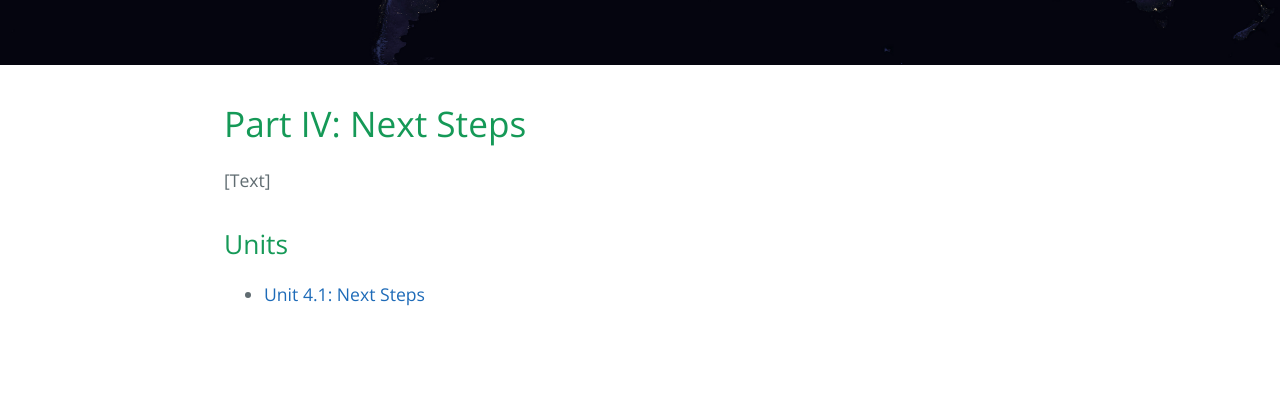
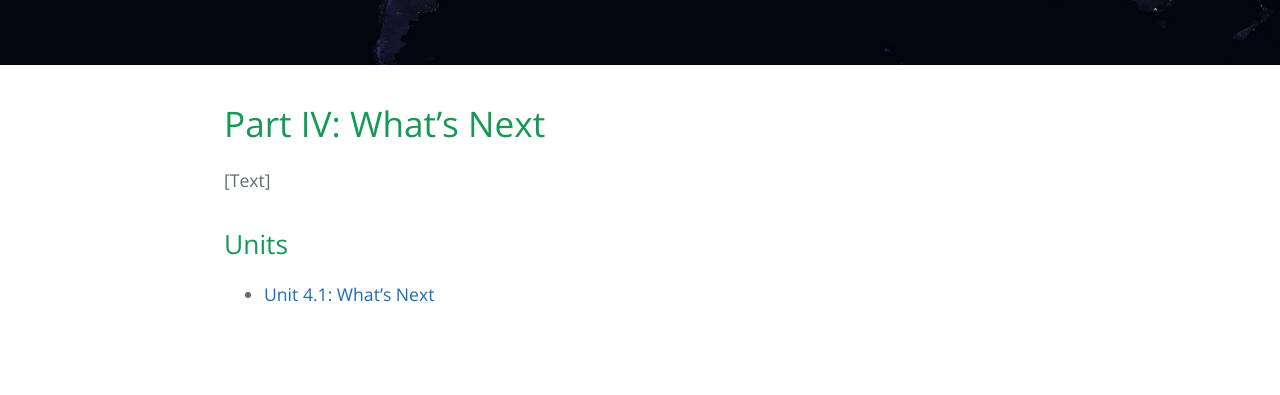
Before and after one commit to agharley/sustdev, a Jekyll site: the page built from part-4-next-steps/index.md, in a window 1280 px wide. Shown: the part 316-711 px from the top of the page. Built offline with Jekyll 4.4.1, drawn with Linux system fonts in a browser that asks for light colours; our own code applies the rules of GitHub Pages for plain Markdown files.

Commit message:
intro index update
change next steps to whats next. Note have not changed in file paths but maybe should. I think this will work from what others can see though.

```diff
--- a/part-4-next-steps/index.md
+++ b/part-4-next-steps/index.md
@@ -1,7 +1,7 @@
-# Part IV: Next Steps
+# Part IV: What's Next
 
 [Text]
 
 ## Units
 
-- [Unit 4.1: Next Steps](unit-4-1-next-steps.md)
+- [Unit 4.1: What's Next](unit-4-1-next-steps.md)
```
Also changed, not shown: index.md (+1 -1 lines), 2 other files.
